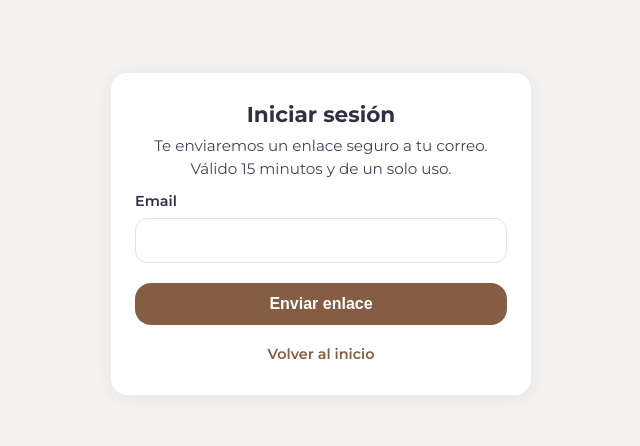
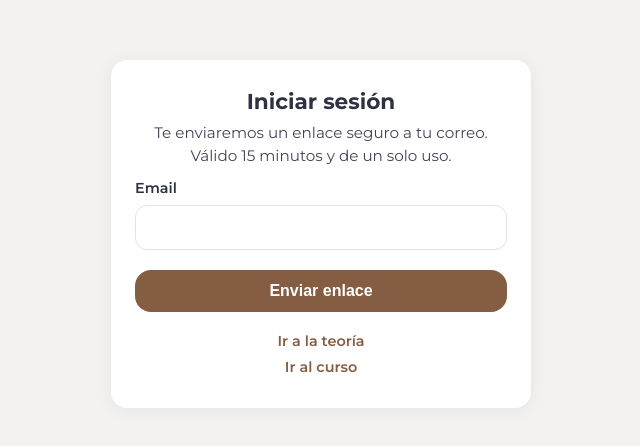
Before and after one commit to alejandroluisacosta/detox-mental-2.0, a React (Vite) app in the folder frontend/: page /login in a window 1280 px wide. Shown: the part 154-600 px from the top of the page, without its empty margins (319-959 px from the left). Built offline with nearby package versions, Linux system fonts and the light colour scheme; no server answers.

Commit message:
add: buttons to navigate to both the theory and the course from the auth-related pages

```diff
--- a/frontend/src/Pages/Auth/AuthError.jsx
+++ b/frontend/src/Pages/Auth/AuthError.jsx
@@ -26,7 +26,10 @@ export default function AuthError() {
           Solicitar un nuevo enlace
         </Link>
         <Link className="auth-page__footer-link" to="/">
-          Volver al inicio
+          Ir a la teoría
+        </Link>
+        <Link className="auth-page__footer-link" to="/course">
+          Ir al curso
         </Link>
       </div>
     </div>
--- a/frontend/src/Pages/Auth/Login.jsx
+++ b/frontend/src/Pages/Auth/Login.jsx
@@ -56,11 +56,11 @@ export default function Login() {
               Si existe un usuario con ese email, se ha enviado un enlace de
               login. Revisa tu bandeja de entrada.
             </p>
+            <Link className="auth-page__footer-link" to="/">
+              Ir a la teoría
+            </Link>
             <Link className="auth-page__footer-link" to="/course">
               Ir al curso
-            </Link>
-            <Link className="auth-page__footer-link" to="/">
-              Ir a la teoría
             </Link>
           </>
         ) : (
@@ -91,7 +91,10 @@ export default function Login() {
               {loading ? "Enviando…" : "Enviar enlace"}
             </button>
             <Link className="auth-page__footer-link" to="/">
-              Volver al inicio
+              Ir a la teoría
+            </Link>
+            <Link className="auth-page__footer-link" to="/course">
+              Ir al curso
             </Link>
           </form>
         )}
```
